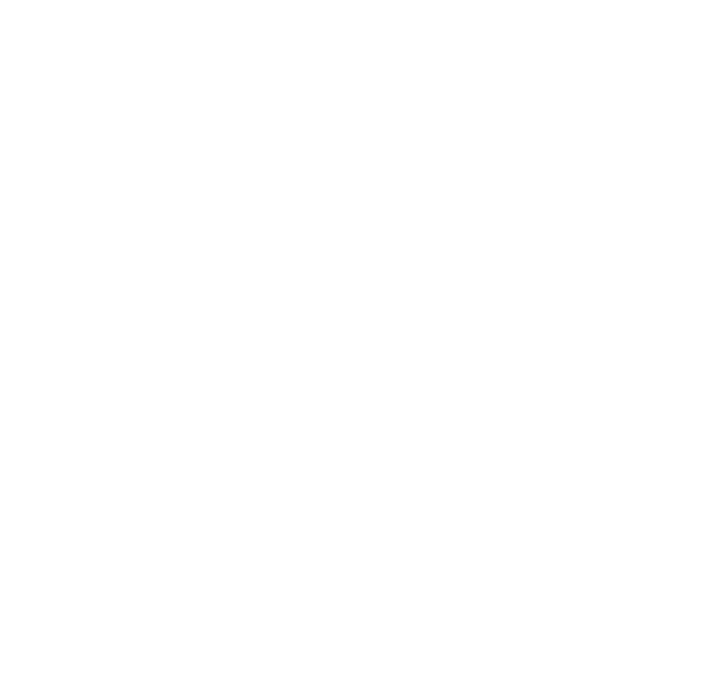
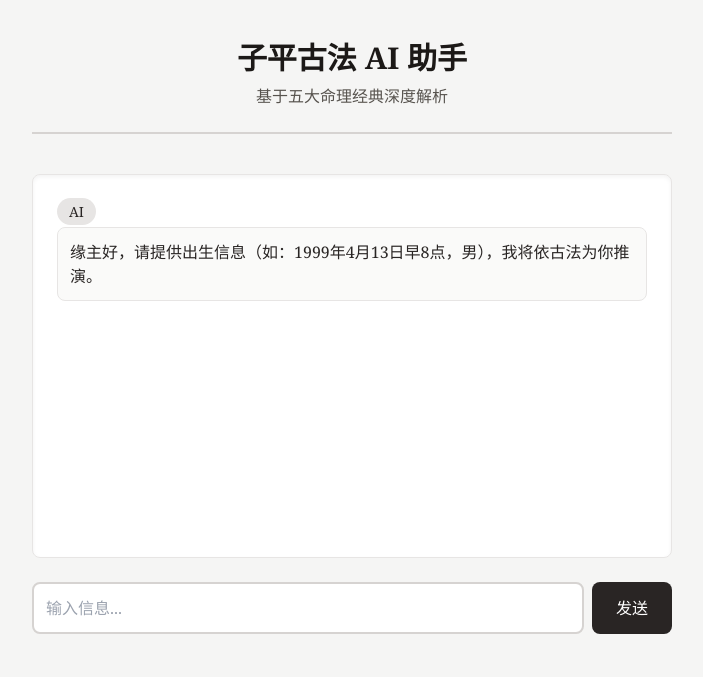
Before and after one commit to a13134244841-prog/mingli, a plain HTML site: page index.html in a window 1280 px wide. Shown: the whole page, without its empty margins (288-991 px from the left). Drawn offline with nearby package versions, Linux system fonts and the light colour scheme.

Commit message:
Refactor sendMessage function in index.html
Refactor chat message handling and improve loading state display.

```diff
--- a/index.html
+++ b/index.html
@@ -1,3 +1,28 @@
+<!DOCTYPE html>
+<html lang="zh-CN">
+<head>
+    <meta charset="UTF-8">
+    <meta name="viewport" content="width=device-width, initial-scale=1.0">
+    <title>子平古法 AI 助手</title>
+    <script src="https://cdn.tailwindcss.com"></script>
+</head>
+<body class="bg-stone-100 text-stone-800 font-serif">
+    <div class="max-w-2xl mx-auto py-10 px-4">
+        <header class="text-center mb-10 border-b-2 border-stone-300 pb-6">
+            <h1 class="text-3xl font-bold text-stone-900">子平古法 AI 助手</h1>
+            <p class="mt-2 text-stone-600">基于五大命理经典深度解析</p>
+        </header>
+
+        <div id="chat-box" class="bg-white rounded-lg shadow-inner p-6 h-96 overflow-y-auto mb-6 space-y-4 border border-stone-200 flex flex-col">
+            <div class="text-left"><span class="bg-stone-200 px-3 py-1 rounded-full text-sm">AI</span> <p class="mt-1 bg-stone-50 p-3 rounded-lg border border-stone-200 inline-block">缘主好，请提供出生信息（如：1999年4月13日早8点，男），我将依古法为你推演。</p></div>
+        </div>
+
+        <div class="flex gap-2">
+            <input id="user-input" type="text" placeholder="输入信息..." class="flex-1 p-3 border-2 border-stone-300 rounded-lg focus:outline-none focus:border-stone-500">
+            <button onclick="sendMessage()" class="bg-stone-800 text-white px-6 py-3 rounded-lg hover:bg-stone-700 transition">发送</button>
+        </div>
+    </div>
+
     <script>
     async function sendMessage() {
         const input = document.getElementById('user-input');
@@ -6,13 +31,14 @@ async function sendMessage() {
         if (!text) return;
 
         // 1. 显示你的消息
-    chatBox.innerHTML += `<div class="text-right mb-4"><p class="bg-blue-600 text-white p-3 rounded-lg inline-block text-left">${text}</p></div>`;
+        chatBox.innerHTML += `<div class="text-right mb-4"><span class="bg-stone-800 text-white px-3 py-1 rounded-full text-sm">你</span><br><p class="bg-stone-800 text-white p-3 rounded-lg inline-block text-left mt-1">${text}</p></div>`;
         input.value = "";
         chatBox.scrollTop = chatBox.scrollHeight;
 
-    // 2. 显示“大师正在推演...”
+        // 2. 显示加载状态
         const loadingId = "loading-" + Date.now();
-    chatBox.innerHTML += `<div id="${loadingId}" class="text-left mb-4"><p class="bg-gray-200 p-3 rounded-lg inline-block">大师正在排盘推演...</p></div>`;
+        chatBox.innerHTML += `<div id="${loadingId}" class="text-left mb-4"><span class="bg-stone-200 px-3 py-1 rounded-full text-sm">AI</span><br><p class="bg-gray-200 p-3 rounded-lg inline-block mt-1">大师正在排盘推演...</p></div>`;
+        chatBox.scrollTop = chatBox.scrollHeight;
 
         try {
             // 3. 呼叫云函数
@@ -23,13 +49,18 @@ async function sendMessage() {
             });
 
             const data = await response.json();
-        document.getElementById(loadingId).remove(); // 移除加载状态
+            const loadingEl = document.getElementById(loadingId);
+            if(loadingEl) loadingEl.remove();
 
             // 4. 显示 AI 回复
-        chatBox.innerHTML += `<div class="text-left mb-4"><p class="bg-white border p-3 rounded-lg inline-block shadow-sm">${data.reply || data.error}</p></div>`;
+            chatBox.innerHTML += `<div class="text-left mb-4"><span class="bg-stone-200 px-3 py-1 rounded-full text-sm">AI</span><br><p class="bg-white border p-3 rounded-lg inline-block shadow-sm mt-1">${data.reply || data.error || "大师算不出，请检查配置"}</p></div>`;
         } catch (e) {
-        document.getElementById(loadingId).innerHTML = `<p class="bg-red-100 text-red-700 p-3 rounded-lg inline-block">连接中断，请检查网络或配置。</p>`;
+            console.error(e);
+            const loadingEl = document.getElementById(loadingId);
+            if(loadingEl) loadingEl.innerHTML = `<p class="bg-red-100 text-red-700 p-3 rounded-lg inline-block">连接失败，请检查 Netlify 函数是否正常。</p>`;
         }
         chatBox.scrollTop = chatBox.scrollHeight;
     }
     </script>
+</body>
+</html>
```
Lines whose indentation alone changed are shown as unchanged.
